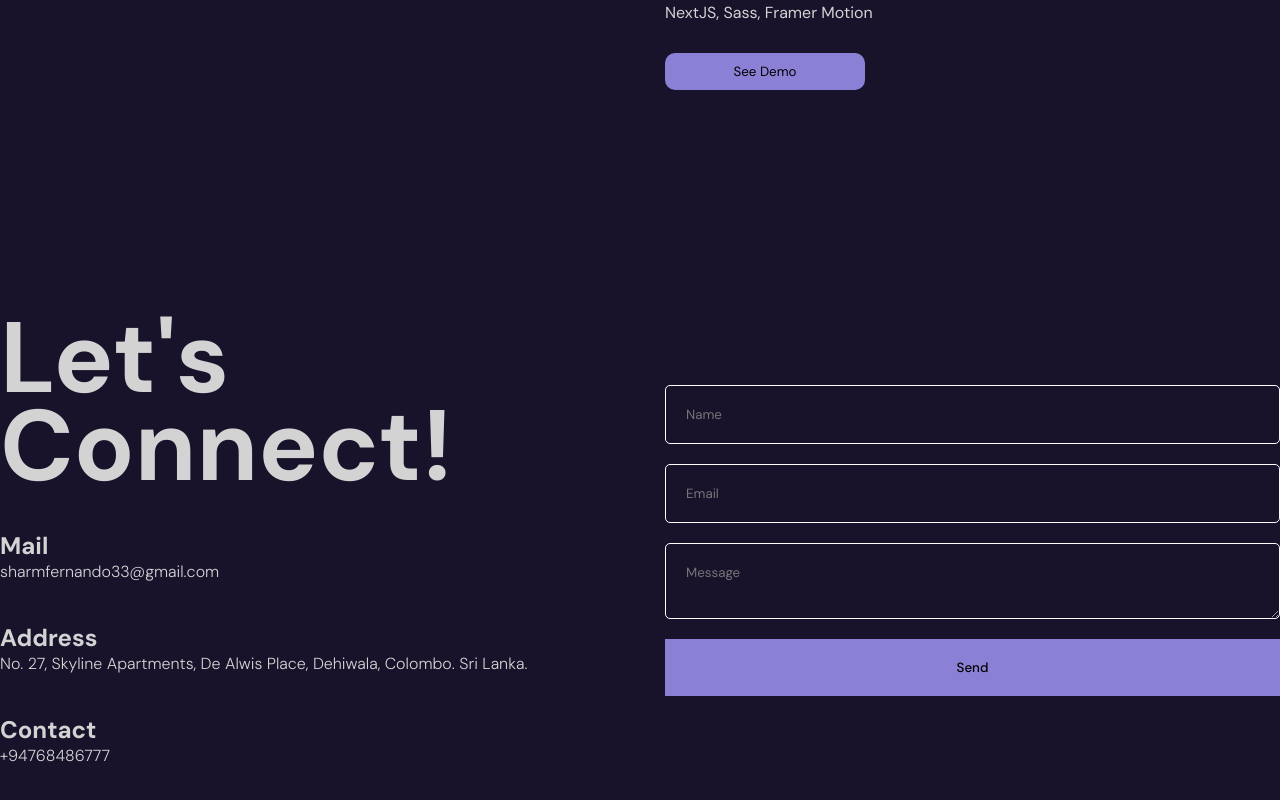
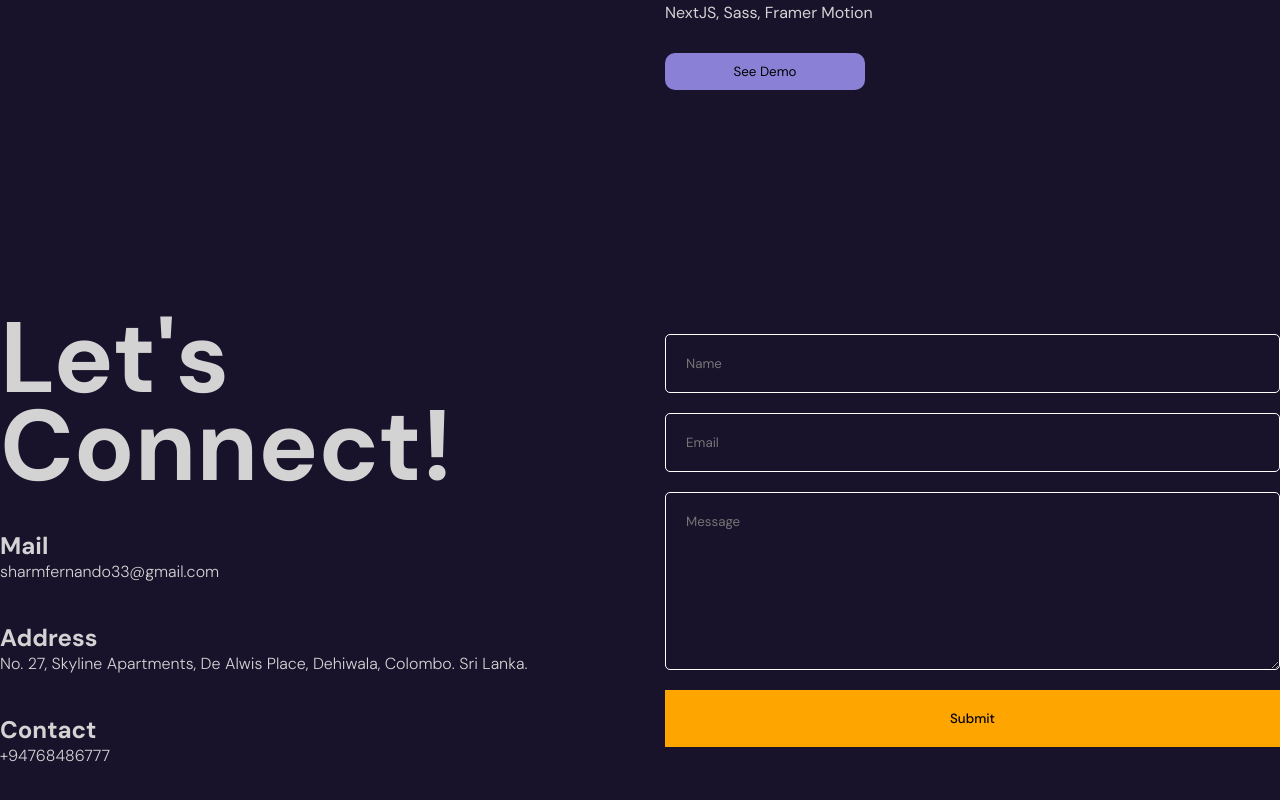
Before and after one commit to sheebaboy33/Portfolio, a Next.js app: page / in a window 1280 px wide. Shown: the part 7213-8013 px from the top of the page. Built offline with nearby package versions, Linux system fonts and the light colour scheme.

Commit message:
Completed the send email funtionality with emailJS

```diff
--- a/src/app/page.js
+++ b/src/app/page.js
@@ -6,6 +6,7 @@ import Navbar from "../components/navbar/Navbar";
 import Hero from "../components/hero/Hero";
 import Portfolio from "../components/portfolio/Portfolio";
 import Contact from "../components/contact/Contact";
+import { Toaster } from "sonner";
 
 /*
  * Plan for the UI
@@ -31,6 +32,7 @@ export default function Home() {
       <Portfolio />
       <section id="Contact">
         <Contact />
+        <Toaster position="bottom-right" />
       </section>
     </div>
   );
--- a/src/components/contact/Contact.jsx
+++ b/src/components/contact/Contact.jsx
@@ -1,36 +1,93 @@
 import "./contact.scss";
-import React from "react";
+import React, { useRef, useState } from "react";
+import { motion, useInView } from "framer-motion";
+import emailjs from "@emailjs/browser";
+import { toast } from "sonner";
+
+const variants = {
+  initial: {
+    y: 500,
+    opacity: 0,
+  },
+  animate: {
+    y: 0,
+    opacity: 1,
+    transition: {
+      duration: 0.5,
+      staggerChildren: 0.1,
+    },
+  },
+};
 
 const Contact = () => {
+  const ref = useRef();
+  const formRef = useRef();
+  const [error, setError] = useState(false);
+  const [success, setSuccess] = useState(false);
+
+  const isInView = useInView(ref, { margin: "-100px" });
+
+  const sendEmail = (e) => {
+    e.preventDefault();
+
+    emailjs
+      .sendForm("service_jg8cha4", "template_76e3s2k", formRef.current, {
+        publicKey: "2nyDNP6Fb5dt8_vnh",
+      })
+      .then(
+        () => {
+          console.log("SUCCESS!");
+          setError(false);
+          setSuccess(true);
+          toast.success("Message sent successfully!");
+        },
+        (error) => {
+          console.log("FAILED...", error.text);
+          setError(true);
+          toast.error("An error occured, Please try again!");
+        }
+      );
+  };
+
   return (
-    <div className="contact">
-      <div className="textContainer">
-        <h1>Let's Connect!</h1>
-        <div className="item">
+    <motion.div
+      className="contact"
+      variants={variants}
+      initial="initial"
+      whileInView="animate">
+      <motion.div className="textContainer" variants={variants}>
+        <motion.h1 variants={variants}>Let's Connect!</motion.h1>
+        <motion.div className="item" variants={variants}>
           <h2>Mail</h2>
           <span>sharmfernando33@gmail.com</span>
-        </div>
-        <div className="item">
+        </motion.div>
+        <motion.div className="item" variants={variants}>
           <h2>Address</h2>
           <span>
             No. 27, Skyline Apartments, De Alwis Place, Dehiwala, Colombo. Sri
             Lanka.
           </span>
-        </div>
-        <div className="item">
+        </motion.div>
+        <motion.div className="item" variants={variants}>
           <h2>Contact</h2>
           <span>+94768486777</span>
-        </div>
+        </motion.div>
+      </motion.div>
+
+      <div className="formContainer">
+        <motion.form
+          ref={formRef}
+          onSubmit={sendEmail}
+          initial={{ opacity: 0 }}
+          whileInView={{ opacity: 1 }}
+          transition={{ delay: 1, duration: 1 }}>
+          <input type="text" required placeholder="Name" name="name" />
+          <input type="email" required placeholder="Email" name="email" />
+          <textarea rows={8} placeholder="Message" name="message" />
+          <button>Submit</button>
+        </motion.form>
       </div>
-          <div className="formContainer">
-              <form action="">
-                  <input type="text" placeholder="Name" required/>
-                  <input type="email" placeholder="Email" required/>
-                  <textarea placeholder="Message" />
-                  <button type="submit">Send</button>
-              </form>
-      </div>
-    </div>
+    </motion.div>
   );
 };
 export default Contact;
--- a/src/components/contact/contact.scss
+++ b/src/components/contact/contact.scss
@@ -7,6 +7,7 @@
   display: flex;
   align-items: center;
   gap: 50px;
+
 
   .textContainer {
     flex: 1;
@@ -25,7 +26,7 @@
   }
 
   .formContainer {
-        flex:1;
+    flex: 1;
     position: relative;
 
     form {
@@ -33,8 +34,8 @@
       flex-direction: column;
       gap: 20px;
 
-
-            input, textarea {
+      input,
+      textarea {
         padding: 20px;
         background-color: transparent;
         border: 1px solid white;
@@ -45,10 +46,10 @@
       button {
         padding: 20px;
         border: none;
-                background-color: #8a80d5;
+        background-color: orange;
+        cursor: pointer;
         font-weight: 500;
       }
     }
-
   }
 }
```
Also changed, not shown: package.json (+6 -1 lines), public/contact.svg (added), 1 other file (tests, documents, lock files or other folders). Lines whose indentation alone changed are shown as unchanged.
